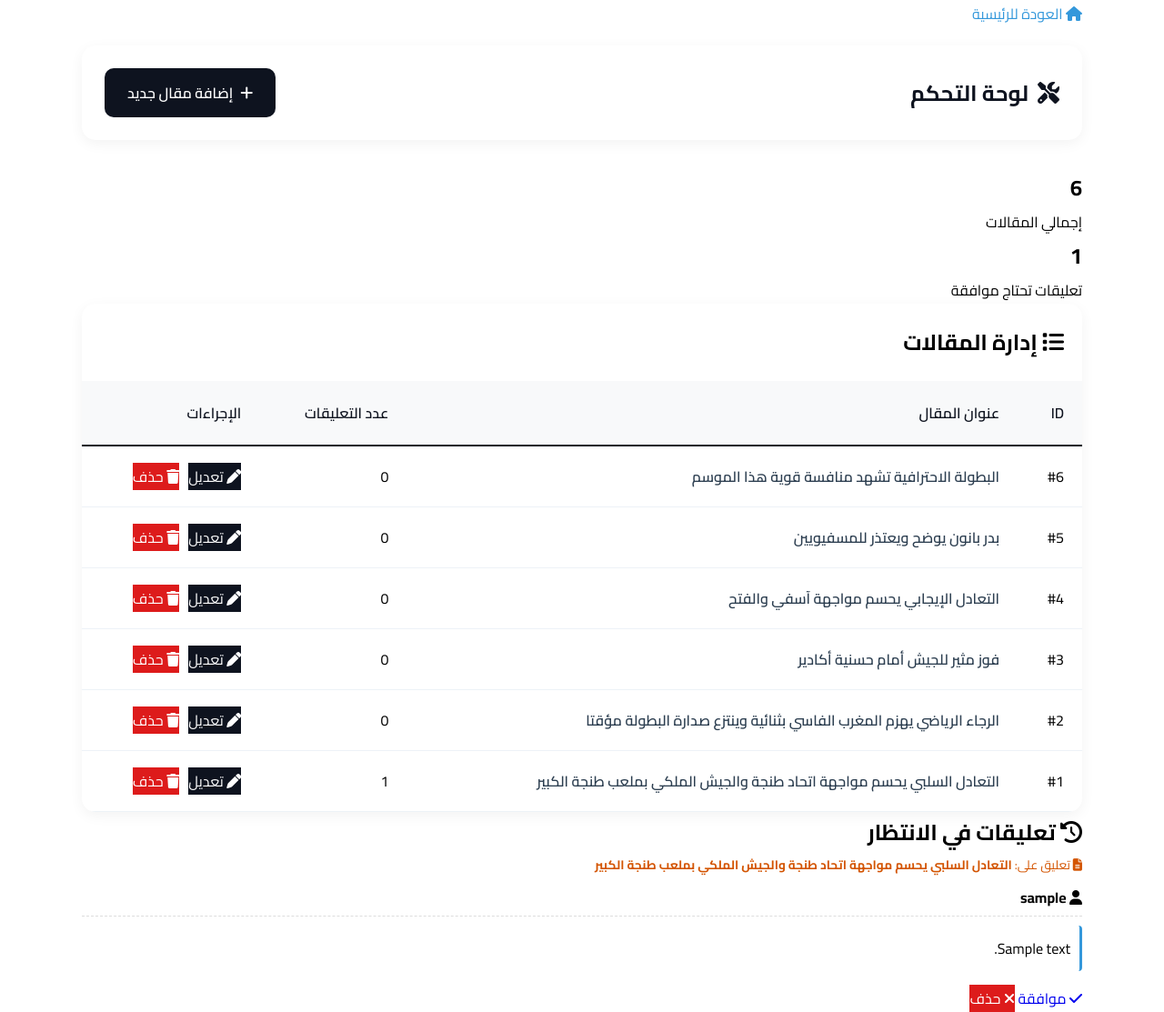
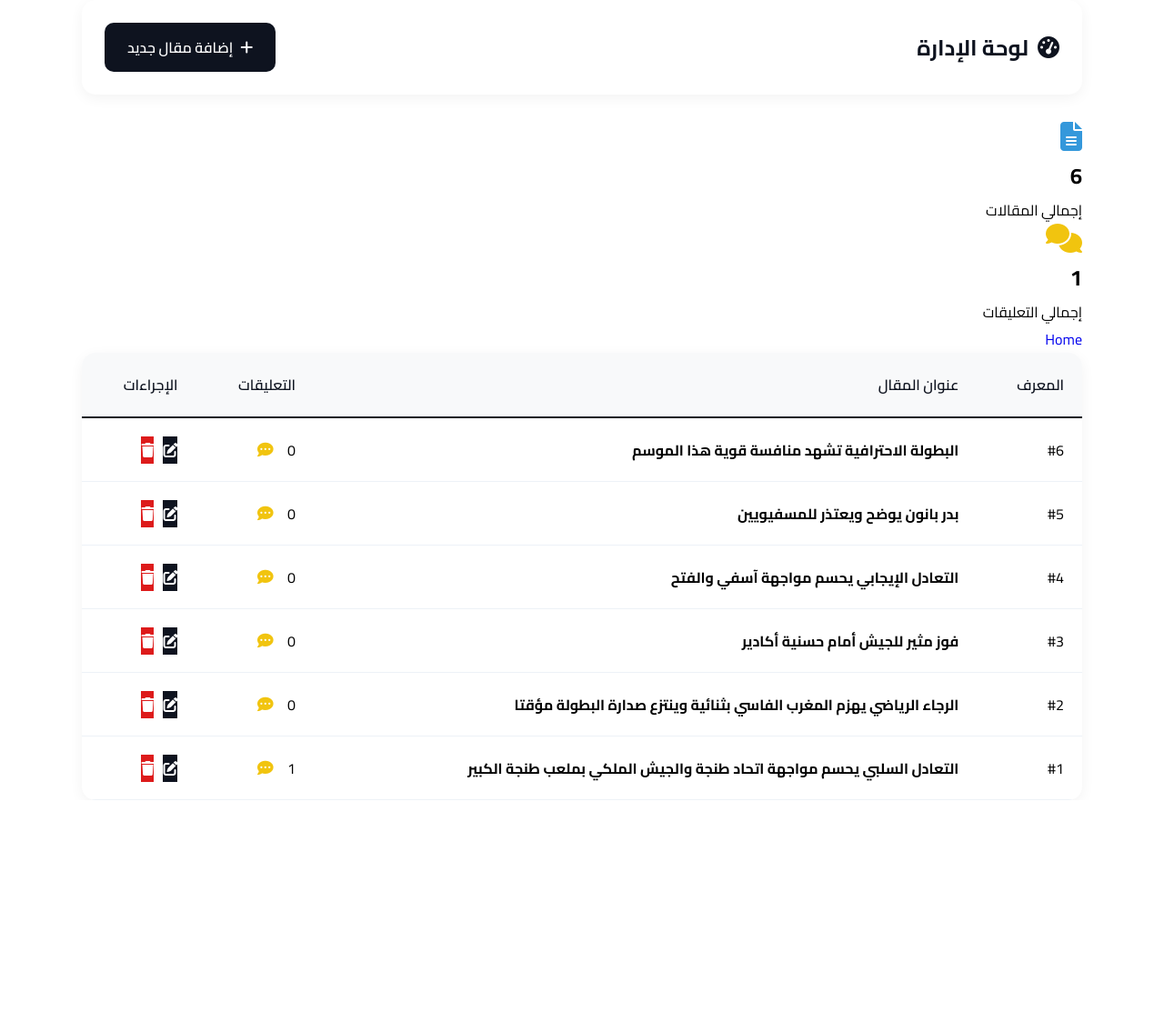
Before and after one commit to Achehri-Hassan/koora-maghribia-blog, a PHP site: page /dashboard.php in a window 1280 px wide. Shown: the whole page at 91% size. After the commit the page ends 880 px from the top, so only its background shows below. Run offline with PHP 8.4, Linux system fonts and the light colour scheme; the visitor is signed in with stand-in values (Sample User, id 1); data comes from the database, SQL or seed files in the repository; tables that the repository leaves empty hold one stand-in row (values such as "Sample post"); some web fonts are replaced.

Commit message:
Update comment system: direct publishing and admin management in dashboard

```diff
--- a/dashboard.php
+++ b/dashboard.php
@@ -1,35 +1,42 @@
 <?php
-
 session_start();
 require_once "article.php";
 
-/* =========================
-   الحماية (للمدير فقط)
-========================= */
-// يمكنك تفعيل هذا الشرط إذا كنت تريد منع أي شخص غير المدير من الدخول
-// if (!isset($_SESSION['user_id']) || $_SESSION['user_id'] != 1) {
-//     header("Location: login.php");
-//     exit();
-// }
+// الحماية: التحقق من تسجيل دخول المدير
+if (!isset($_SESSION['user_id'])) {
+    header("Location: login.php");
+    exit();
+}
 
 $article = new Article();
-
-/* =========================
-   جلب المقالات
-========================= */
 $articles = $article->readAll();
 
 /* =========================
-   التعليقات المنتظرة (مع اسم المقال)
+   المنطق: جلب تعليقات مقال محدد عند الضغط على الأيقونة
 ========================= */
-$pendingComments = $article->getPendingComments();
+$selectedComments = null;
+$selectedArticleTitle = "";
+
+if (isset($_GET['view_comments'])) {
+    $art_id = (int)$_GET['view_comments'];
+    // جلب التعليقات باستخدام الدالة التي حددتها
+    $selectedComments = $article->getCommentsByArticle($art_id);
+
+    // جلب عنوان المقال المختار لعرضه في رأس قائمة التعليقات
+    $currentArt = $article->getById($art_id);
+    if ($currentArt) {
+        $selectedArticleTitle = $currentArt['title'];
+    }
+}
 
 /* =========================
    الإحصائيات
 ========================= */
 $totalArticles = count($articles);
-$totalPending = count($pendingComments);
-
+$totalCommentsCount = 0;
+foreach ($articles as $a) {
+    $totalCommentsCount += $article->getCommentsCount($a['id']);
+}
 ?>
 
 <!DOCTYPE html>
@@ -39,133 +46,107 @@ $totalPending = count($pendingComments);
     <meta charset="UTF-8">
     <meta name="viewport" content="width=device-width, initial-scale=1.0">
     <title>لوحة التحكم - إدارة المحتوى</title>
-
     <link href="https://fonts.googleapis.com/css2?family=Cairo:wght@400;600;700&display=swap" rel="stylesheet">
     <link rel="stylesheet" href="https://cdnjs.cloudflare.com/ajax/libs/font-awesome/6.5.1/css/all.min.css">
     <link rel="stylesheet" href="css/dashboard.css">
     <style>
-        /* تحسينات إضافية للتصميم */
-        .article-link-hint {
-            font-size: 0.85rem;
-            color: #d35400;
-            margin-bottom: 8px;
-            display: block;
-        }
-        .comment-meta {
-            border-bottom: 1px dashed #ddd;
-            padding-bottom: 5px;
-            margin-bottom: 10px;
-        }
+        /* ستايل إضافي للأيقونة الصفراء وقسم التعليقات */
+        .view-comments-btn { color: #f1c40f; margin-right: 12px; font-size: 1.1rem; transition: 0.3s; }
+        .view-comments-btn:hover { color: #f39c12; transform: scale(1.2); }
+        .comments-focus-area { background: #fff; border: 2px solid #f1c40f; border-radius: 12px; margin-top: 30px; padding: 25px; box-shadow: 0 4px 15px rgba(0,0,0,0.05); }
+        .comment-row { border-bottom: 1px solid #f1f1f1; padding: 12px 0; display: flex; justify-content: space-between; align-items: center; }
+        .comment-row:last-child { border-bottom: none; }
     </style>
 </head>
 
 <body>
 
     <div class="container">
-    <div style="margin-bottom: 20px;">
-        <a href="index.php" style="text-decoration: none; color: #3498db;">
-            <i class="fa-solid fa-house"></i> العودة للرئيسية
-        </a>
-    </div>
-
         <header class="header">
-        <h1>
-            <i class="fa-solid fa-screwdriver-wrench"></i>
-            لوحة التحكم
-        </h1>
-
-        <a href="create.php" class="btn-add">
-            <i class="fa-solid fa-plus"></i>
-            إضافة مقال جديد
-        </a>
+            <h1><i class="fa-solid fa-gauge-high"></i> لوحة الإدارة</h1>
+            <a href="create.php" class="btn-add"><i class="fa-solid fa-plus"></i> إضافة مقال جديد</a>
         </header>
 
         <div class="stats">
             <div class="card">
-            <!-- <i class="fa-solid fa-newspaper fa-2x" style="color: #3498db;"></i> -->
+                <i class="fa-solid fa-file-lines fa-2x" style="color: #3498db;"></i>
                 <h2><?= $totalArticles ?></h2>
                 <p>إجمالي المقالات</p>
             </div>
-
             <div class="card">
-            <!-- <i class="fa-solid fa-comments fa-2x" style="color: #f1c40f;"></i> -->
-            <h2><?= $totalPending ?></h2>
-            <p>تعليقات تحتاج موافقة</p>
-        </div>
+                <i class="fa-solid fa-comments fa-2x" style="color: #f1c40f;"></i>
+                <h2><?= $totalCommentsCount ?></h2>
+                <p>إجمالي التعليقات</p>
             </div>
 
+        </div>
+<a href="index.php">Home</a>
         <div class="table-card">
-        <h2 style="padding: 20px;"><i class="fa-solid fa-list"></i> إدارة المقالات</h2>
             <table>
                 <thead>
                     <tr>
-                <th>ID</th>
+                        <th>المعرف</th>
                         <th>عنوان المقال</th>
-                <th>عدد التعليقات</th>
+                        <th>التعليقات</th>
                         <th>الإجراءات</th>
                     </tr>
                 </thead>
                 <tbody>
-            <?php if (empty($articles)): ?>
-                <tr>
-                    <td colspan="4" style="text-align:center; padding:30px;">لا توجد مقالات حالياً</td>
-                </tr>
-            <?php else: ?>
                     <?php foreach ($articles as $art): ?>
                         <tr>
                             <td>#<?= $art['id'] ?></td>
+                            <td><strong><?= htmlspecialchars($art['title']) ?></strong></td>
                             <td>
-                            <a href="adetails.php?id=<?= $art['id'] ?>" target="_blank" style="color: #2c3e50; font-weight: 600;">
-                                <?= htmlspecialchars($art['title']) ?>
+                                <span class="badge"><?= $article->getCommentsCount($art['id']) ?></span>
+                                <a href="dashboard.php?view_comments=<?= $art['id'] ?>#comments-section" class="view-comments-btn" title="عرض تعليقات هذا المقال">
+                                    <i class="fa-solid fa-comment-dots"></i>
                                 </a>
                             </td>
                             <td>
-                            <span class="badge"><?= $article->getCommentsCount($art['id']) ?></span>
-                        </td>
-                        <td>
                                 <div class="actions-wrap">
-                                <a href="update.php?id=<?= $art['id'] ?>" class="edit-btn"><i class="fa-solid fa-pen"></i> تعديل</a>
-                                <a href="delete.php?id=<?= $art['id'] ?>" onclick="return confirm('هل أنت متأكد من حذف المقال؟')" class="delete-btn"><i class="fa-solid fa-trash"></i> حذف</a>
+                                    <a href="update.php?id=<?= $art['id'] ?>" class="edit-btn"><i class="fa-solid fa-pen-to-square"></i></a>
+                                    <a href="delete.php?id=<?= $art['id'] ?>" class="delete-btn" onclick="return confirm('حذف المقال نهائياً؟')"><i class="fa-solid fa-trash"></i></a>
                                 </div>
                             </td>
                         </tr>
                     <?php endforeach; ?>
-            <?php endif; ?>
                 </tbody>
             </table>
         </div>
 
-    <div class="comments-section">
-        <h2><i class="fa-solid fa-clock-rotate-left"></i> تعليقات في الانتظار</h2>
-
-        <?php if (empty($pendingComments)): ?>
-            <p style="padding: 20px; color: #7f8c8d;">لا توجد تعليقات جديدة للمراجعة.</p>
-        <?php else: ?>
-            <?php foreach ($pendingComments as $c): ?>
-                <div class="comment-box">
-                    <div class="comment-meta">
-                        <span class="article-link-hint">
-                            <i class="fa-solid fa-file-lines"></i>
-                            تعليق على: <strong><?= htmlspecialchars($c['article_title']) ?></strong>
-                        </span>
-                        <strong><i class="fa-solid fa-user"></i> <?= htmlspecialchars($c['username']) ?></strong>
+        <div id="comments-section">
+            <?php if ($selectedComments !== null): ?>
+                <div class="comments-focus-area">
+                    <div style="display: flex; justify-content: space-between; align-items: center; margin-bottom: 20px;">
+                        <h3 style="margin: 0; color: #2c3e50;">
+                            <i class="fa-solid fa-comments" style="color: #f1c40f;"></i>
+                            تعليقات المقال: <span style="color: #e67e22;"><?= htmlspecialchars($selectedArticleTitle) ?></span>
+                        </h3>
+                        <a href="dashboard.php" style="color: #95a5a6; text-decoration: none;"><i class="fa-solid fa-circle-xmark fa-xl"></i> إغلاق</a>
                     </div>
 
-                    <p style="background: #fff; padding: 10px; border-radius: 4px; border-right: 3px solid #3498db;">
-                        <?= htmlspecialchars($c['comment']) ?>
-                    </p>
-
-                    <div style="margin-top: 15px;">
-                        <a href="approve_comment.php?id=<?= $c['id'] ?>" class="approve-btn">
-                            <i class="fa-solid fa-check"></i> موافقة
-                        </a>
-
-                        <a href="delete_comment.php?id=<?= $c['id'] ?>" class="delete-btn" onclick="return confirm('حذف التعليق نهائياً؟')">
-                            <i class="fa-solid fa-xmark"></i> حذف
+                    <?php if (empty($selectedComments)): ?>
+                        <p style="color: #7f8c8d; text-align: center; padding: 20px;">لا توجد تعليقات منشورة لهذا المقال حتى الآن.</p>
+                    <?php else: ?>
+                        <?php foreach ($selectedComments as $sc): ?>
+                            <div class="comment-row">
+                                <div>
+                                    <strong style="color: #2980b9;"><?= htmlspecialchars($sc['username']) ?></strong>:
+                                    <span style="color: #444;"><?= htmlspecialchars($sc['comment']) ?></span>
+                                    <div style="font-size: 0.75rem; color: #999; margin-top: 4px;">
+                                        <i class="fa-regular fa-clock"></i> <?= date("Y-m-d H:i", strtotime($sc['created_at'])) ?>
+                                    </div>
+                                </div>
+                                <a href="delete_comment.php?id=<?= $sc['id'] ?>&from=dashboard"
+                                   class="delete-btn"
+                                   style="padding: 6px 12px; font-size: 0.8rem;"
+                                   onclick="return confirm('هل تريد حذف هذا التعليق؟')">
+                                   <i class="fa-solid fa-trash-can"></i> حذف
                                 </a>
                             </div>
+                        <?php endforeach; ?>
+                    <?php endif; ?>
                 </div>
-            <?php endforeach; ?>
             <?php endif; ?>
         </div>
     </div>
--- a/delete.php
+++ b/delete.php
@@ -7,7 +7,7 @@ if (isset($_GET['id'])) {
     $id = $_GET['id'];
 
     $article = new Article();
-    $article->deleted($id);
+    $article->delete($id);
 
     header("Location: index.php");
     exit;
--- a/index.php
+++ b/index.php
@@ -20,7 +20,7 @@ if (isset($_GET['cat']) && !empty($_GET['cat'])) {
 
     $category = trim($_GET['cat']);
 
-    $articles = $article->readByCategory($category);
+    $articles = $article->getRelated($category);
 
 } else {
 
```
Also changed, not shown: adetails.php (+43 -69 lines), approve_comment.php (deleted, +0 -13 lines), article.php (+40 -88 lines). Lines whose indentation alone changed are shown as unchanged.
